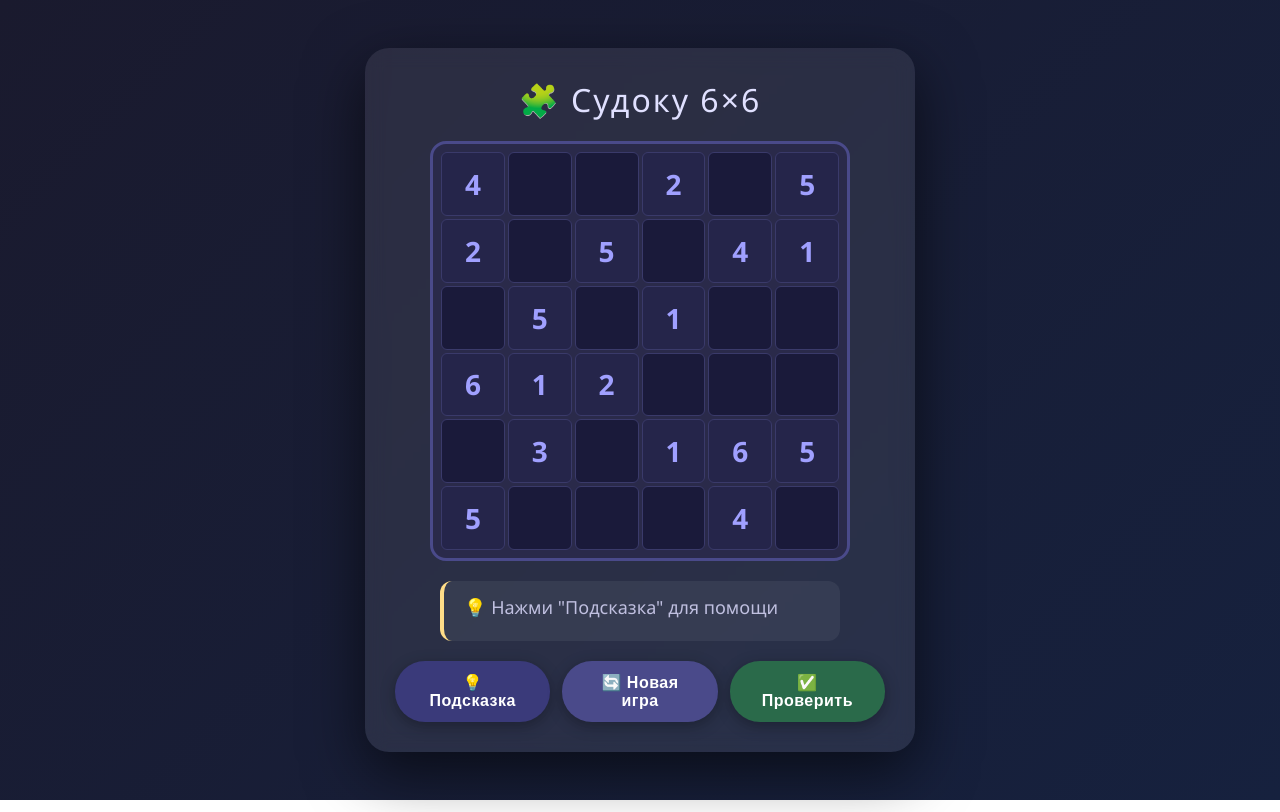
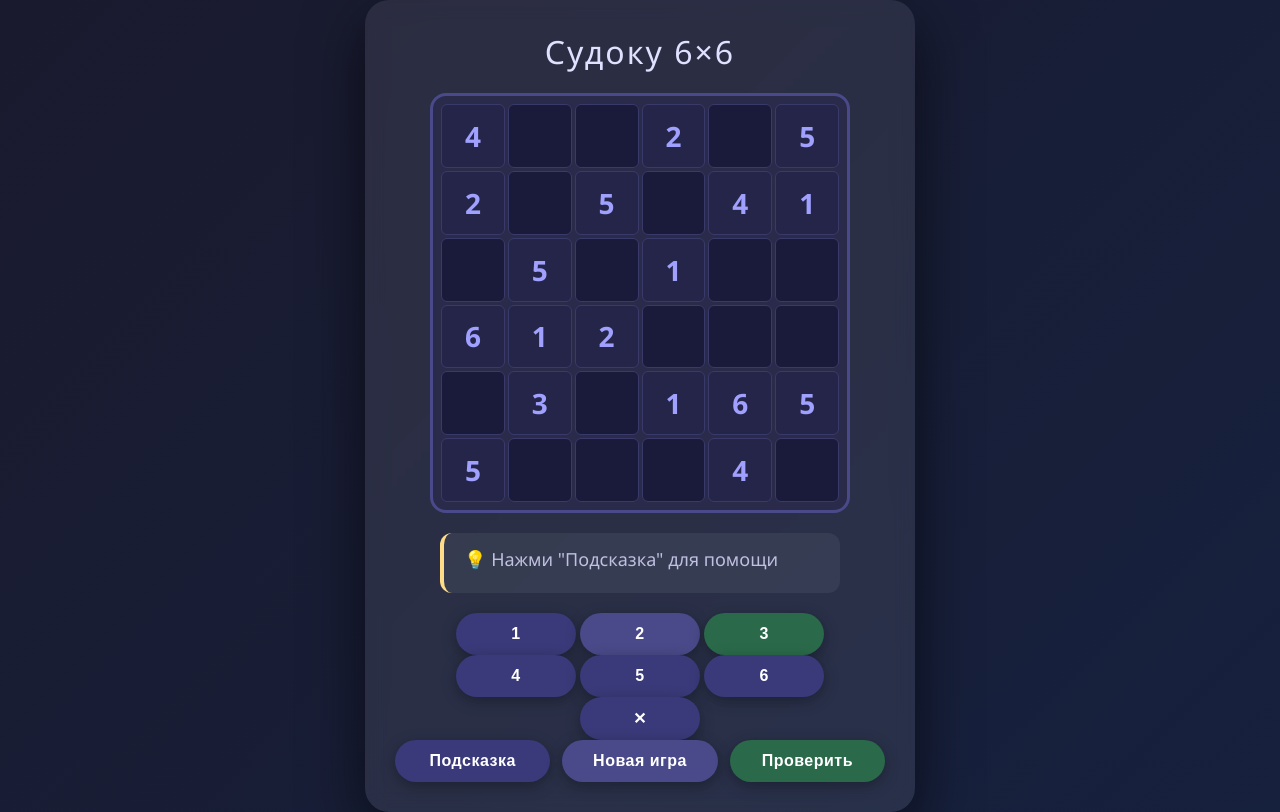
Before and after one commit to fedorov-sergey/Sudoku6x6, a plain HTML site: page index.html in a window 1280 px wide. Drawn offline with Linux system fonts and the light colour scheme.

Commit message:
Update index.html

```diff
--- a/index.html
+++ b/index.html
@@ -8,13 +8,24 @@
 </head>
 <body>
     <div class="container">
-        <h1>🧩 Судоку 6×6</h1>
+        <h1>Судоку 6×6</h1>
         <div id="board"></div>
-        <div id="hint" class="hint-box">💡 Нажми "Подсказка"</div>
+        <div id="hint" class="hint-box">Нажми "Подсказка" для помощи</div>
+
+        <div class="number-pad">
+            <button class="num-btn" data-num="1">1</button>
+            <button class="num-btn" data-num="2">2</button>
+            <button class="num-btn" data-num="3">3</button>
+            <button class="num-btn" data-num="4">4</button>
+            <button class="num-btn" data-num="5">5</button>
+            <button class="num-btn" data-num="6">6</button>
+            <button class="num-btn erase-btn" data-num="0">✕</button>
+        </div>
+
         <div class="buttons">
-            <button onclick="getHint()">💡 Подсказка</button>
-            <button onclick="newGame()">🔄 Новая игра</button>
-            <button onclick="checkSolution()">✅ Проверить</button>
+            <button onclick="getHint()">Подсказка</button>
+            <button onclick="newGame()">Новая игра</button>
+            <button onclick="checkSolution()">Проверить</button>
         </div>
     </div>
     <script src="script.js"></script>
```
